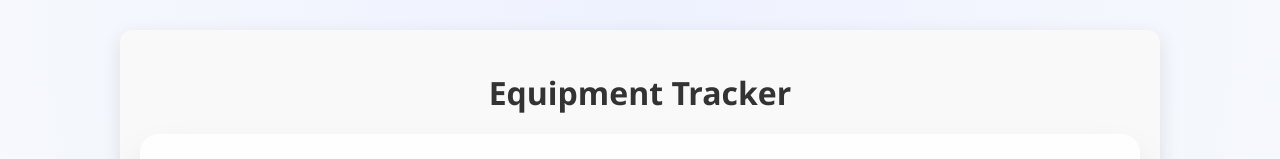
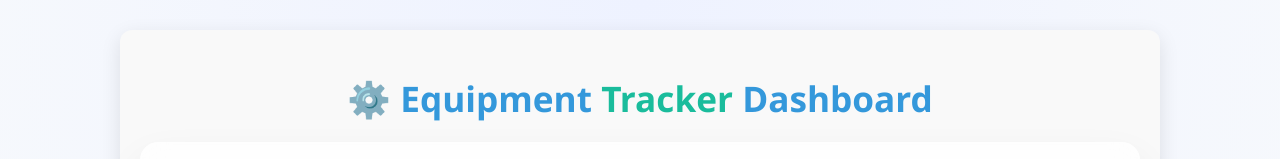
Before and after one commit to riteshmaurya089/EQUIPMENT-TRACKER, a React (Create React App) app in the folder frontend/: page / in a window 1280 px wide. Shown: the top 159 px of the page. Built offline with nearby package versions, Linux system fonts and the light colour scheme; no server answers.

Commit message:
project name style changed

```diff
--- a/frontend/src/App.js
+++ b/frontend/src/App.js
@@ -71,7 +71,9 @@ function App() {
 
   return (
     <div className="app-container">
-      <h1 className="title">Equipment Tracker</h1>
+      <h1 className="title">
+  ⚙️ <span>Equipment</span> <strong>Tracker</strong> <span>Dashboard</span>
+</h1>
 
 
 
--- a/frontend/src/index.css
+++ b/frontend/src/index.css
@@ -271,6 +271,28 @@ td button:last-child:hover {
   text-overflow: ellipsis;
 }
 
+/* ✅ Name column styling */
+.name-column {
+  max-width: 220px;      /* adjust if needed */
+  white-space: nowrap;
+  overflow: hidden;
+  text-overflow: ellipsis;
+}
+
+.title {
+  text-align: center;
+  font-size: 2.2rem;
+  margin-bottom: 20px;
+  color: #2c3e50;
+}
+
+.title span {
+  color: #3498db;
+}
+
+.title strong {
+  color: #1abc9c;
+}
 
 /* Responsive Table Cards */
 @media (max-width: 768px) {
```
